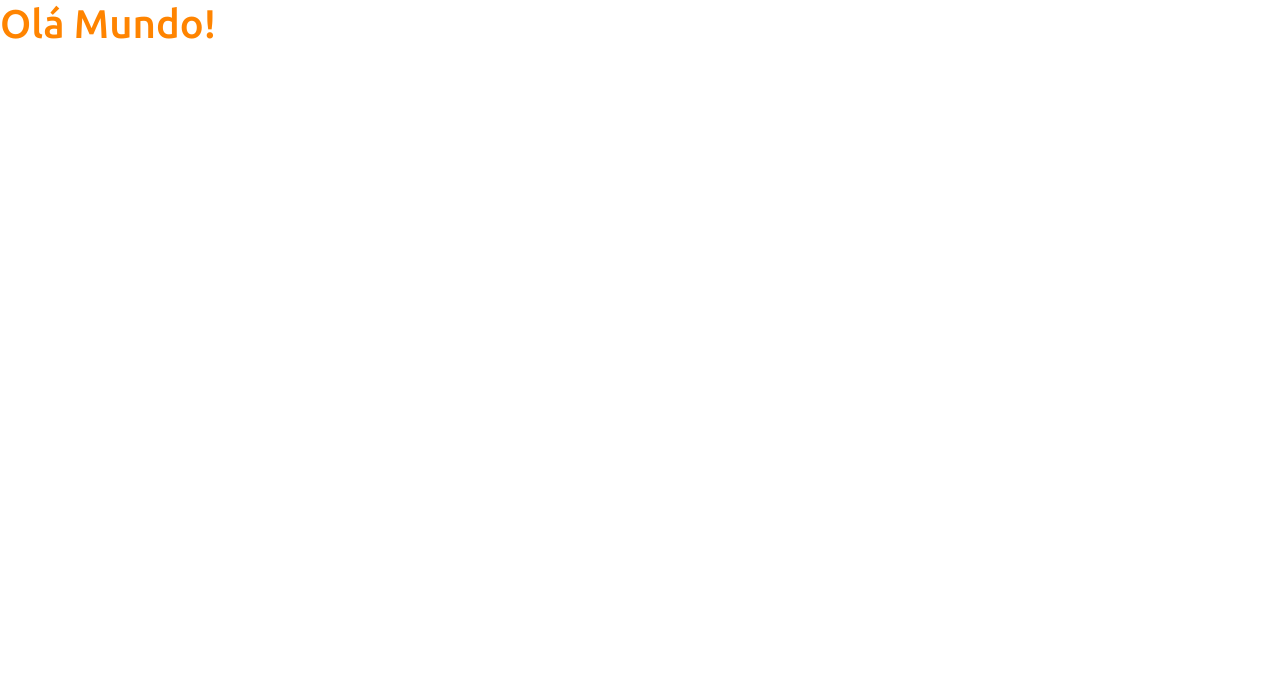
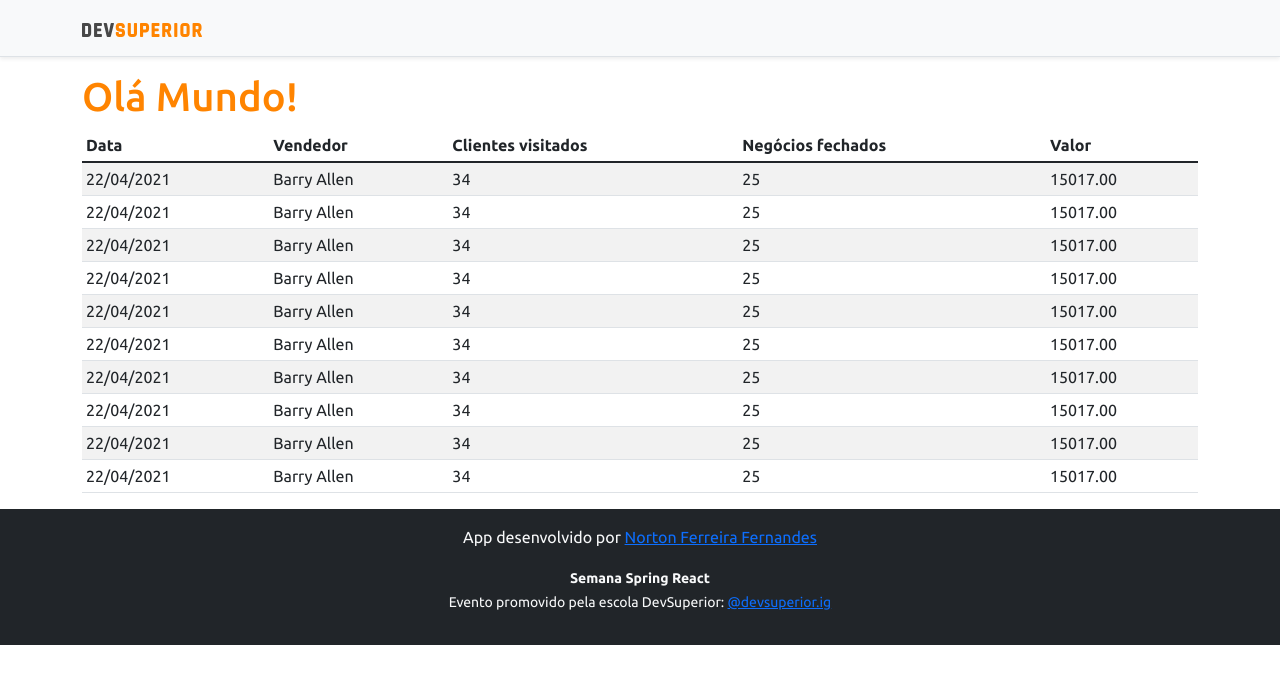
Before and after one commit to Norton29/Projeto-Spring-React, a React (Create React App) app in the folder frontend/: page / in a window 1280 px wide. Shown: the top 684 px of the page. Built offline with nearby package versions, Linux system fonts and the light colour scheme.

Commit message:
Basic static components

```diff
--- a/frontend/src/App.tsx
+++ b/frontend/src/App.tsx
@@ -1,9 +1,17 @@
+import DataTable from "components/DataTable";
+import Footer from "components/Footer";
+import NavBar from "components/NavBar";
 
 function App() {
   return (
-    <div>
-      <h1 className="text-primary">Olá Mundo!</h1>
-    </div>
+    <>
+      <NavBar />
+      <div className = 'container'>
+        <h1 className="text-primary">Olá Mundo!</h1>
+      <DataTable/>
+      </div>
+      <Footer/>
+    </>
   );
 }
 
--- /dev/null
+++ b/frontend/src/components/DataTable/index.tsx
@@ -0,0 +1,84 @@
+
+function DataTable() {
+    return (
+        <div className="table-responsive">
+            <table className="table table-striped table-sm">
+                <thead>
+                    <tr>
+                        <th>Data</th>
+                        <th>Vendedor</th>
+                        <th>Clientes visitados</th>
+                        <th>Negócios fechados</th>
+                        <th>Valor</th>
+                    </tr>
+                </thead>
+                <tbody>
+                    <tr>
+                        <td>22/04/2021</td>
+                        <td>Barry Allen</td>
+                        <td>34</td>
+                        <td>25</td>
+                        <td>15017.00</td>
+                    </tr>
+                    <tr>
+                        <td>22/04/2021</td>
+                        <td>Barry Allen</td>
+                        <td>34</td>
+                        <td>25</td>
+                        <td>15017.00</td>
+                    </tr><tr>
+                        <td>22/04/2021</td>
+                        <td>Barry Allen</td>
+                        <td>34</td>
+                        <td>25</td>
+                        <td>15017.00</td>
+                    </tr><tr>
+                        <td>22/04/2021</td>
+                        <td>Barry Allen</td>
+                        <td>34</td>
+                        <td>25</td>
+                        <td>15017.00</td>
+                    </tr><tr>
+                        <td>22/04/2021</td>
+                        <td>Barry Allen</td>
+                        <td>34</td>
+                        <td>25</td>
+                        <td>15017.00</td>
+                    </tr><tr>
+                        <td>22/04/2021</td>
+                        <td>Barry Allen</td>
+                        <td>34</td>
+                        <td>25</td>
+                        <td>15017.00</td>
+                    </tr><tr>
+                        <td>22/04/2021</td>
+                        <td>Barry Allen</td>
+                        <td>34</td>
+                        <td>25</td>
+                        <td>15017.00</td>
+                    </tr><tr>
+                        <td>22/04/2021</td>
+                        <td>Barry Allen</td>
+                        <td>34</td>
+                        <td>25</td>
+                        <td>15017.00</td>
+                    </tr><tr>
+                        <td>22/04/2021</td>
+                        <td>Barry Allen</td>
+                        <td>34</td>
+                        <td>25</td>
+                        <td>15017.00</td>
+                    </tr><tr>
+                        <td>22/04/2021</td>
+                        <td>Barry Allen</td>
+                        <td>34</td>
+                        <td>25</td>
+                        <td>15017.00</td>
+                    </tr>
+                </tbody>
+            </table>
+        </div>
+    )
+}
+
+export default DataTable
--- /dev/null
+++ b/frontend/src/components/Footer/index.tsx
@@ -0,0 +1,16 @@
+
+function Footer() {
+    return(
+    <div>
+        <footer className="footer mt-auto py-3 bg-dark">
+            <div className="container">
+                <p className="text-light">App desenvolvido por <a href="https://github.com/Norton29" target="_blank" rel="noreferrer">Norton Ferreira Fernandes</a></p>
+                <p className="text-light"><small><strong>Semana Spring React</strong><br />
+                    Evento promovido pela escola DevSuperior: <a href="https://instagram.com/devsuperior.ig" target="_blank" rel="noreferrer">@devsuperior.ig</a></small></p>
+            </div>
+        </footer>
+    </div>
+    )
+}
+
+export default Footer
--- /dev/null
+++ b/frontend/src/components/NavBar/index.tsx
@@ -0,0 +1,17 @@
+import ImgDsDark from 'assets/img/ds-dark.svg'
+
+function NavBar() {
+    return (
+        <div>
+            <div className="d-flex flex-column flex-md-row align-items-center p-3 px-md-4 mb-3 bg-light border-bottom shadow-sm">
+                <div className="container">
+                    <nav className="my-2 my-md-0 mr-md-3">
+                        <img src={ImgDsDark} alt="DevSuperior" width="120" />
+                    </nav>
+                </div>
+            </div>
+        </div>
+    );
+}
+
+export default NavBar;
```
Also changed, not shown: frontend/src/assets/img/ds-dark.svg (added).
